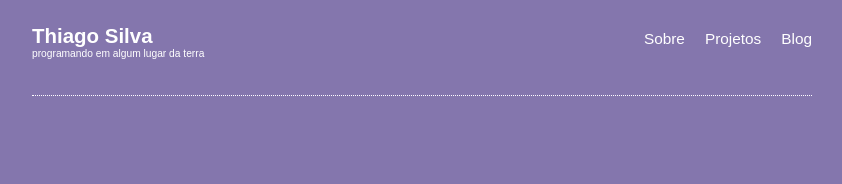
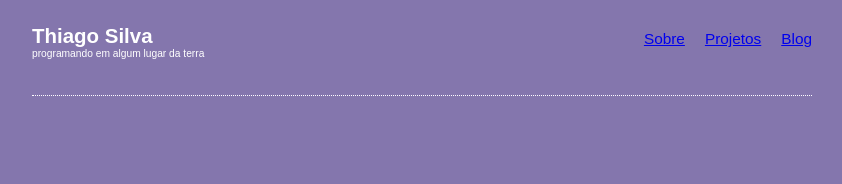
Before and after one commit to ChamanD55/silva-thiago.github.io, a plain HTML site: page index.html in a window 1280 px wide. Shown: the top 184 px of the page, without its empty margins (218-1060 px from the left). Drawn offline with Linux system fonts and the light colour scheme.

Commit message:
Update index.html

```diff
--- a/index.html
+++ b/index.html
@@ -20,9 +20,9 @@
 
             <nav class="navbar">
                 <ul class="link-list">
-                    <li class="iten-list">Sobre</li>
-                    <li class="iten-list">Projetos</li>
-                    <li class="iten-list">Blog</li>
+                    <li class="iten-list"><a href="https://silva-thiago.github.io/sobre/">Sobre</a></li>
+                    <li class="iten-list"><a href="https://silva-thiago.github.io/projetos/">Projetos</a></li>
+                    <li class="iten-list"><a href="https://silva-thiago.github.io/blog/">Blog</a></li>
                 </ul>
             </nav>
         </div>
```
